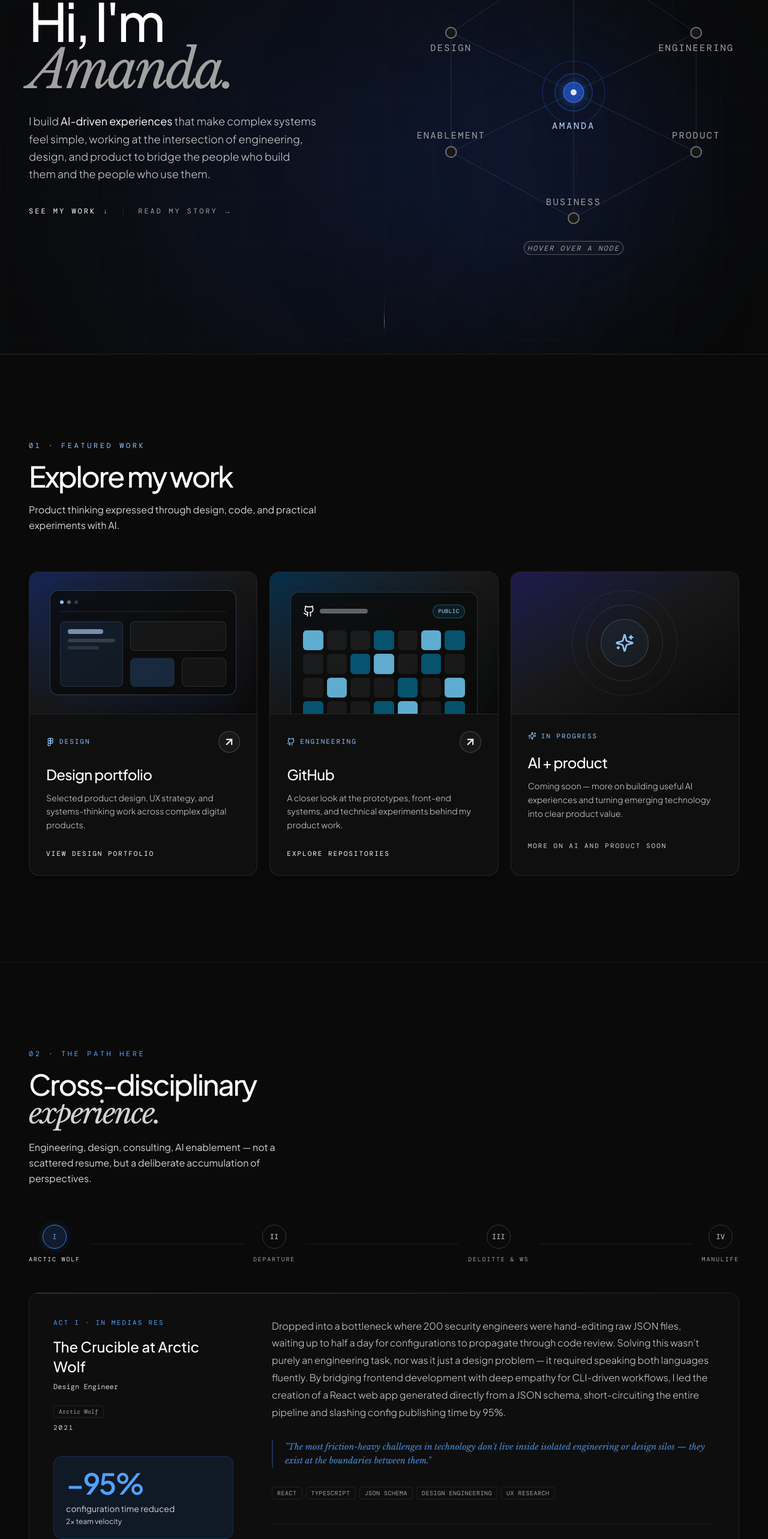
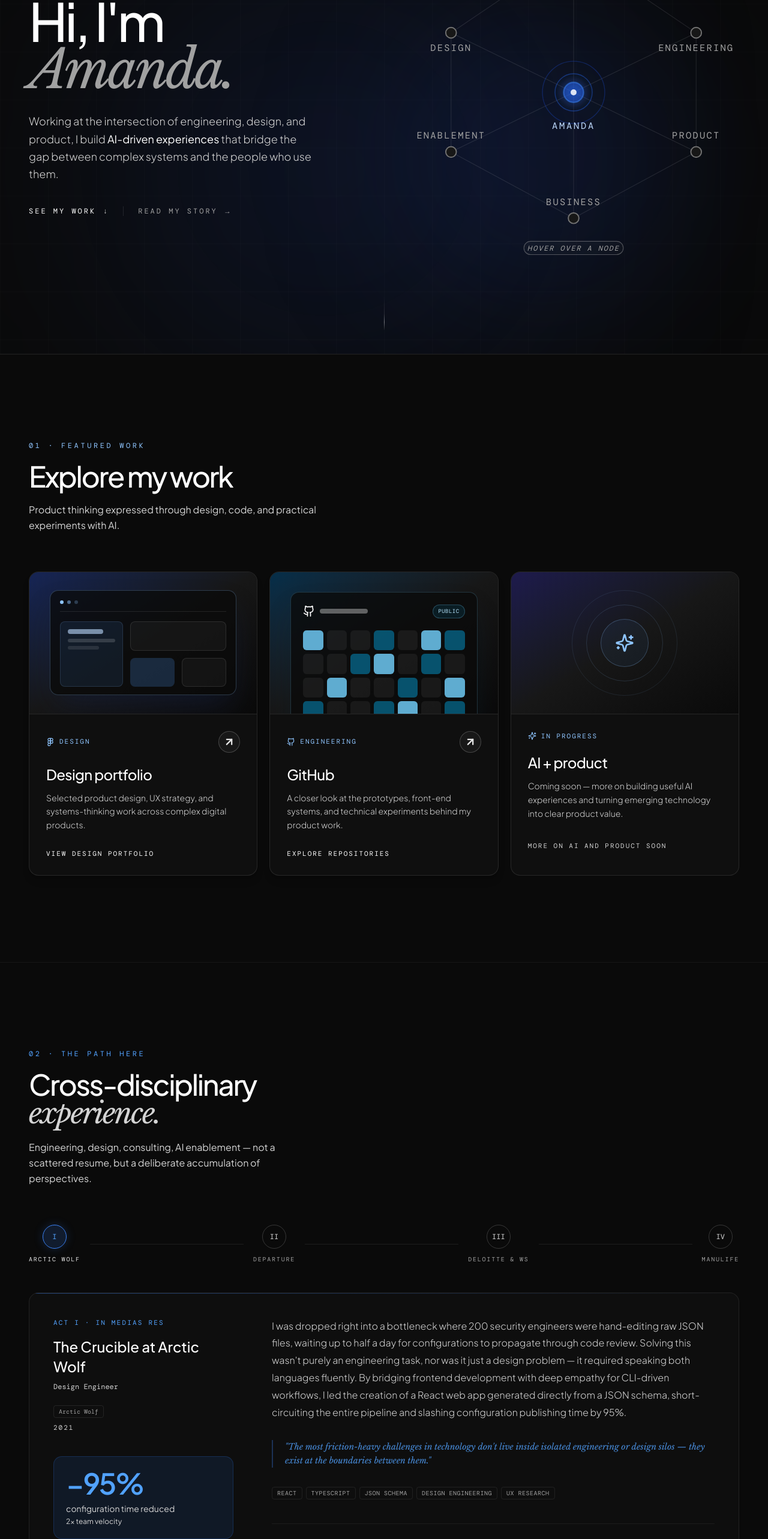
Before and after one commit to amanda-guo/amanda-guo.github.io, a React (Vite) app: page / in a window 1280 px wide. Shown: the part 234-2800 px from the top of the page at 60% size. Built offline with nearby package versions, Linux system fonts and the light colour scheme; a web font is replaced by a local one.

Commit message:
small fixes and resume added

```diff
--- a/src/app/components/CareerTimeline.tsx
+++ b/src/app/components/CareerTimeline.tsx
@@ -36,7 +36,7 @@ const ACTS: ActDef[] = [
     metricLabel: 'configuration time reduced',
     metricSub: '2× team velocity',
     narrative:
-      "Dropped into a bottleneck where 200 security engineers were hand-editing raw JSON files, waiting up to half a day for configurations to propagate through code review. Solving this wasn't purely an engineering task, nor was it just a design problem — it required speaking both languages fluently. By bridging frontend development with deep empathy for CLI-driven workflows, I led the creation of a React web app generated directly from a JSON schema, short-circuiting the entire pipeline and slashing config publishing time by 95%.",
+      "I was dropped right into a bottleneck where 200 security engineers were hand-editing raw JSON files, waiting up to half a day for configurations to propagate through code review. Solving this wasn't purely an engineering task, nor was it just a design problem — it required speaking both languages fluently. By bridging frontend development with deep empathy for CLI-driven workflows, I led the creation of a React web app generated directly from a JSON schema, short-circuiting the entire pipeline and slashing configuration publishing time by 95%.",
     insight:
       "The most friction-heavy challenges in technology don't live inside isolated engineering or design silos — they exist at the boundaries between them.",
     tags: ['React', 'TypeScript', 'JSON Schema', 'Design Engineering', 'UX Research'],
@@ -100,9 +100,9 @@ const ACTS: ActDef[] = [
     companies: ['Manulife', 'Manulife University'],
     metric: '−17%',
     metricLabel: 'call center volume',
-    metricSub: '4,000 learners upskilled in AI',
+    metricSub: '8,000+ learners upskilled in AI',
     narrative:
-      "At Manulife, I architected full-stack \"pizza tracker\" status workflows that reduced call center volume by 17% — by simply translating the question \"where is my thing?\" into a scalable answer. Today, as a Developer Relations Engineer at Manulife University, I bring all disciplines together: upskilling 4,000 learners in AI-driven tools and automation, facilitating executive stakeholder roadmaps, and empowering technical teams to drive user-centric innovation. Every perspective I've collected has become useful at once.",
+      "At Manulife, I architected full-stack \"pizza tracker\" status workflows that reduced call center volume by 17% — by simply translating the question \"where is my thing?\" into a scalable answer. Today, as a Developer Relations Engineer at Manulife University, I bring all disciplines together: upskilling 8,000+ learners in AI-driven tools and automation, facilitating executive stakeholder roadmaps, and empowering technical teams to drive user-centric innovation. Every perspective I've collected has become useful at once.",
     insight:
       "The synthesis is the point. Years of switching disciplines wasn't confusion — it was preparation for a role that doesn't have a name yet.",
     tags: ['AI APIs', 'Developer Relations', 'Full-Stack', 'Node.js', 'React', 'Learning Design'],
@@ -118,7 +118,7 @@ export const CareerTimeline = () => {
   const act = ACTS[activeAct];
 
   return (
-    <section id="timeline" className="relative py-28 lg:py-36 border-t border-black/10 dark:border-white/[0.05]">
+    <section id="story" className="relative py-28 lg:py-36 border-t border-black/10 dark:border-white/[0.05]">
       <div className="max-w-7xl mx-auto px-6 lg:px-12">
         {/* Section header */}
         <div className="mb-16">
--- a/src/app/components/Footer.tsx
+++ b/src/app/components/Footer.tsx
@@ -2,6 +2,7 @@ import React from 'react';
 import { motion } from 'motion/react';
 import { ArrowUpRight } from 'lucide-react';
 import { Link } from 'react-router-dom';
+import resumeUrl from '../documents/Guo_Amanda_Resume.pdf';
 
 export const Footer = () => {
   return (
@@ -64,7 +65,7 @@ export const Footer = () => {
                   {[
                     { label: 'Home', to: '/#home' },
                     { label: 'Work', to: '/#work' },
-                    { label: 'Story', to: '/#timeline' },
+                    { label: 'Story', to: '/#story' },
                   ].map(item => (
                     <li key={item.label}>
                       <Link
@@ -85,7 +86,7 @@ export const Footer = () => {
                     { label: 'Design portfolio', href: '#' },
                     { label: 'LinkedIn', href: 'https://www.linkedin.com/in/amanda-guo' },
                     { label: 'GitHub', href: 'https://github.com/amanda-guo' },
-                    { label: 'Resume', href: '#' },
+                    { label: 'Resume', href: resumeUrl },
                   ].map(item => (
                     <li key={item.label}>
                       <a
--- a/src/app/components/Hero.tsx
+++ b/src/app/components/Hero.tsx
@@ -112,9 +112,9 @@ export const Hero = () => {
             transition={{ duration: 0.7, delay: 0.2 }}
             className="text-lg text-neutral-700 dark:text-neutral-300 font-light leading-relaxed mb-10 max-w-[480px]"
           >
-            I build{' '}
+            Working at the intersection of engineering, design, and product, I build{' '}
             <span className="text-neutral-950 dark:text-white font-normal">AI-driven experiences</span>{' '}
-            that make complex systems feel simple, working at the intersection of engineering, design, and product to bridge the people who build them and the people who use them.
+            that bridge the gap between complex systems and the people who use them.
           </motion.p>
 
           <motion.div
@@ -136,7 +136,7 @@ export const Hero = () => {
             </a>
             <span className="w-px h-4 bg-black/15 dark:bg-white/10" />
             <a
-              href="#timeline"
+              href="#story"
               className="text-xs font-['DM_Mono'] uppercase tracking-[0.25em] text-neutral-600 dark:text-neutral-400 hover:text-neutral-950 dark:hover:text-white transition-colors duration-300"
             >
               Read my story →
--- a/src/app/components/Navbar.tsx
+++ b/src/app/components/Navbar.tsx
@@ -26,7 +26,7 @@ export const Navbar = ({ theme, onThemeChange }: NavbarProps) => {
 
   const navItems = [
     { name: 'Work', to: '/#work' },
-    { name: 'Story', to: '/#timeline' },
+    { name: 'Story', to: '/#story' },
     { name: 'Contact', to: '/#contact' },
   ];
 
```
Also changed, not shown: 1 other file (tests, documents, lock files or other folders).
